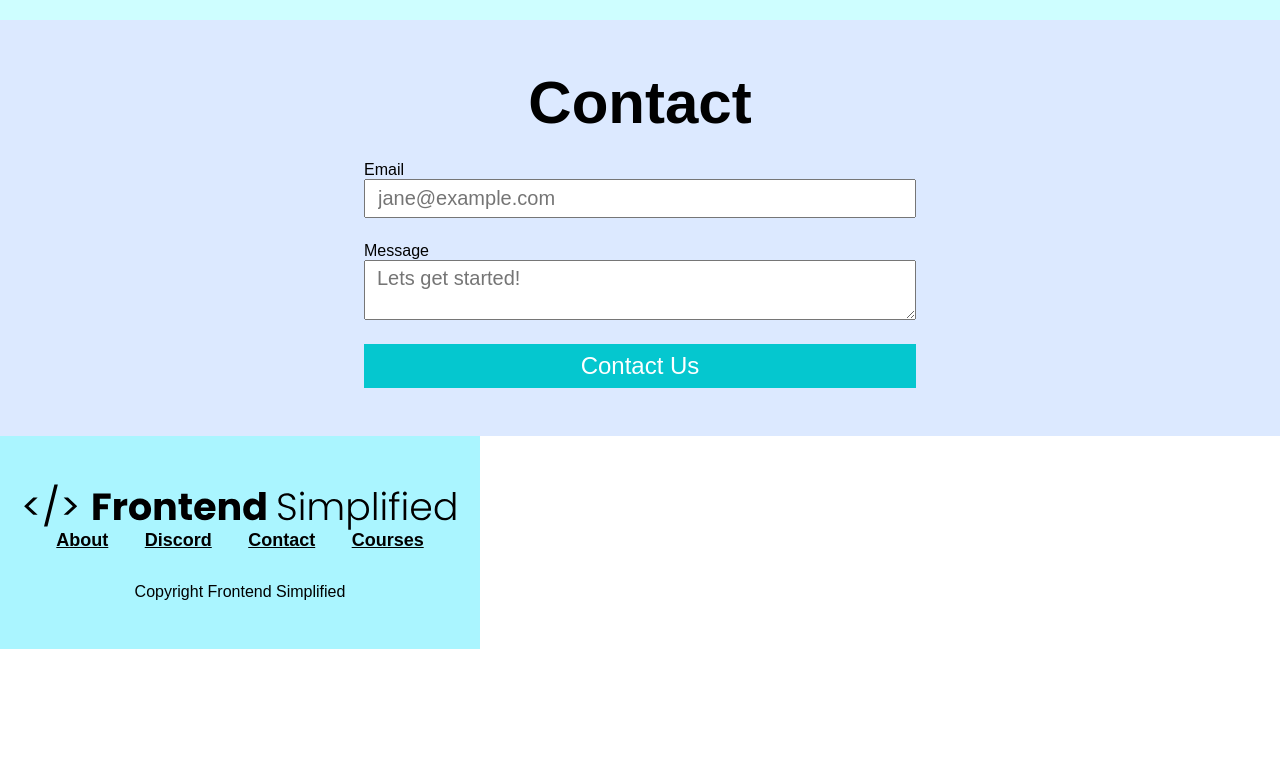
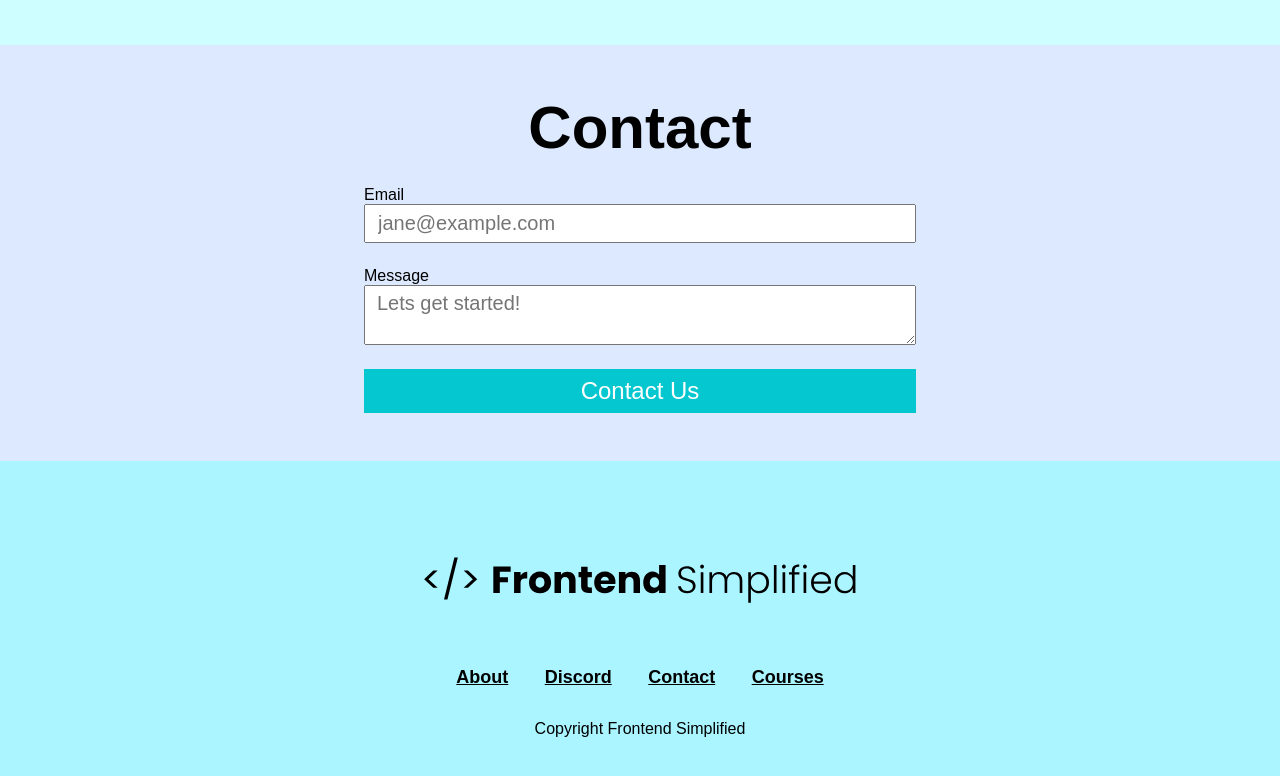
Before and after one commit to BArana2017/Wk-2-Project, a plain HTML site: page index.html in a window 1280 px wide. Shown: the part 1711-2487 px from the top of the page. Before the commit the page ends 2376 px from the top, so only its background shows below. Drawn offline with Linux system fonts and the light colour scheme.

Commit message:
resized images

```diff
--- a/index.html
+++ b/index.html
@@ -42,10 +42,11 @@
                 <p class="section__description--para">
                     Lorem ipsum dolor sit amet, consectetur adipisicing elit. Ullam placeat labore blanditiis dolorum nisi alias quidem eligendi voluptatem! Praesentium a, asperiores beatae laboriosam perspiciatis quia similique explicabo sint nobis placeat?
                 </p>
-            </div>
+
         </div>
                 <figure class="about__img--wrapper">
                 <img src="./about.jpg">
+            </div>
             </figure>
         </div>
         </section>
@@ -81,8 +82,8 @@
         </section>
     </main>
 
-    <footer class="footer__logo">
-        <img src="./FES.svg">
+    <footer>
+        <img src="./FES.svg" class="footer__logo">
         <div class="footer__links">
             <a class="footer__link" href="#about">About</a>
             <a class="footer__link" href="#discord">Discord</a>
```
